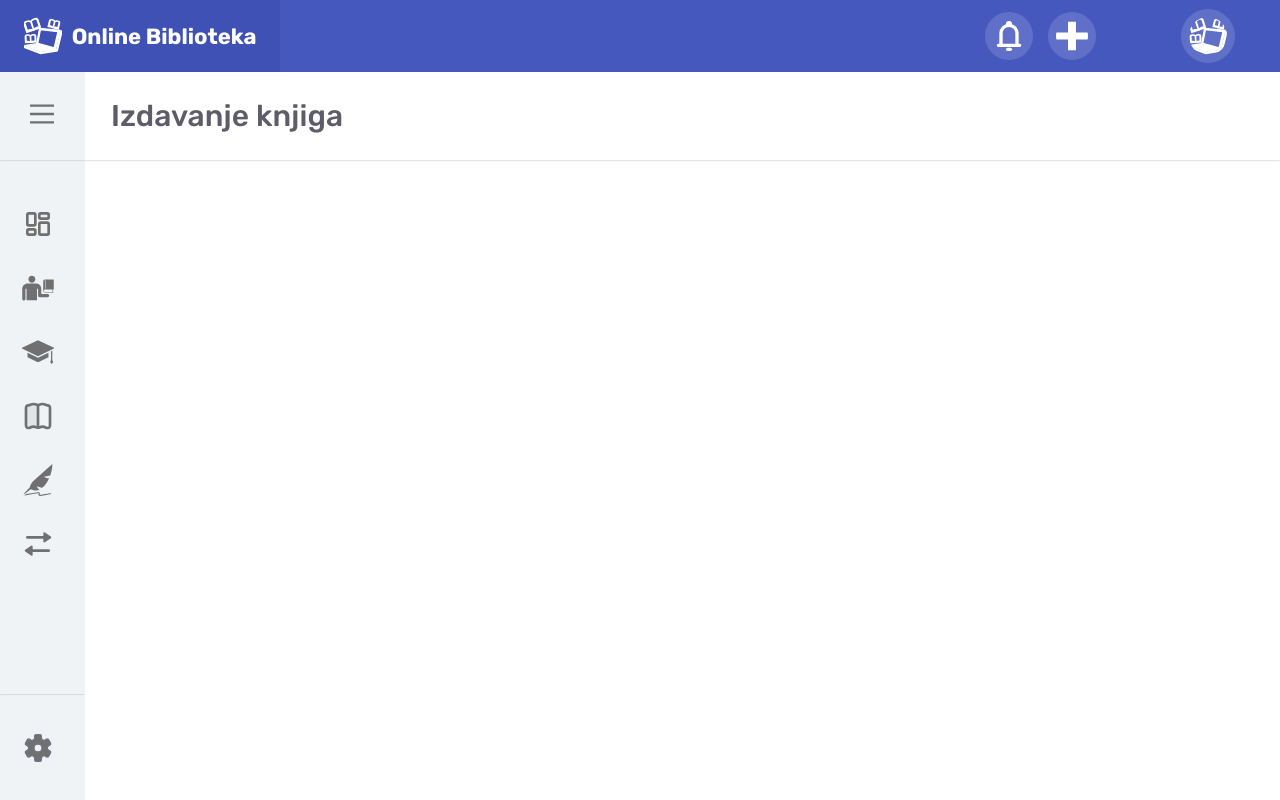
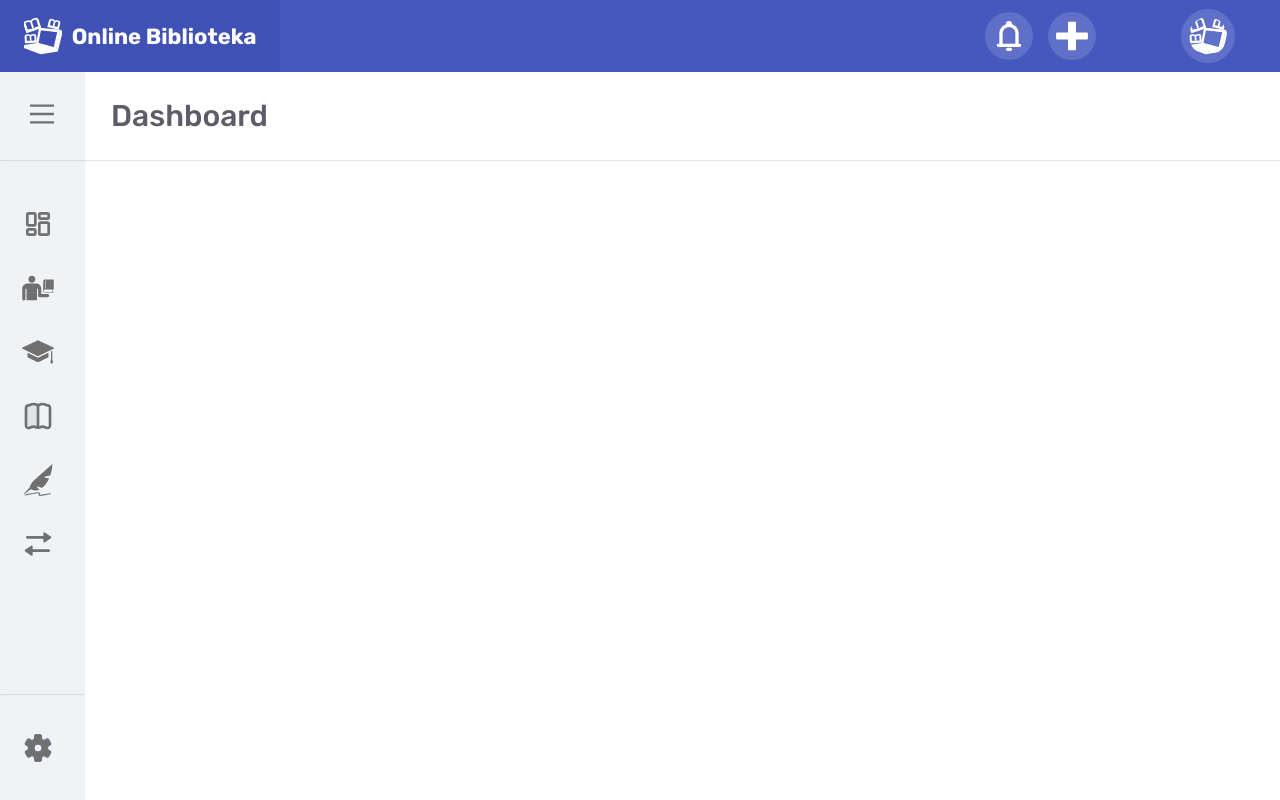
Before and after one commit to UrkeNzY/online-biblioteka, a React (Create React App) app: page /izdavanje-knjiga in a window 1280 px wide. Built offline with nearby package versions, Linux system fonts and the light colour scheme.

Commit message:
Translate components and pages to English

```diff
--- a/src/App.js
+++ b/src/App.js
@@ -9,10 +9,10 @@ import ContentHeader from "./components/UI/Main Page/ContentHeader";
 import DropdownCard from "./components/UI/DropdownCard";
 import NewUserForm from "./components/Forms/NewUserForm";
 import NewBookForm from "./components/Forms/NewBookForm";
-import Bibliotekari from "./components/pages/Bibliotekari";
-import Ucenici from "./components/pages/Ucenici";
-import Autori from "./components/pages/Autori";
-import Knjige from "./components/pages/Knjige";
+import Librarians from "./components/pages/Librarians";
+import Students from "./components/pages/Ucenici";
+import Authors from "./components/pages/Authors";
+import Books from "./components/pages/Knjige";
 
 function App() {
   const [dropdownItems, setDropdownItems] = useState([]);
@@ -41,10 +41,10 @@ function App() {
           <div className="contentContainer">
             <ContentHeader />
             <Routes>
-              <Route path="/bibliotekari" element={<Bibliotekari />} />
-              <Route path="/ucenici" element={<Ucenici />} />
-              <Route path="/autori" element={<Autori />} />
-              <Route path="/evidencijaKnjiga" element={<Knjige />} />
+              <Route path="/librarians" element={<Librarians />} />
+              <Route path="/students" element={<Students />} />
+              <Route path="/authors" element={<Authors />} />
+              <Route path="/book-record" element={<Books />} />
               <Route path="/new-user" element={<NewUserForm />} />
               <Route path="/new-book" element={<NewBookForm />} />
             </Routes>
--- a/src/components/UI/Main Page/ContentHeader.js
+++ b/src/components/UI/Main Page/ContentHeader.js
@@ -7,20 +7,20 @@ const ContentHeader = () => {
 
   const getContentHeaderTitle = () => {
     switch (location.pathname) {
-      case "/bibliotekari":
-        return "Bibliotekari";
-      case "/ucenici":
-        return "Učenici";
-      case "/evidencijaKnjiga":
-        return "Knjige";
-      case "/autori":
-        return "Autori";
-      case "/izdavanje-knjiga":
-        return "Izdavanje knjiga";
+      case "/librarians":
+        return "Librarians";
+      case "/students":
+        return "Students";
+      case "/book-record":
+        return "Books";
+      case "/authors":
+        return "Authors";
+      case "/book-issuing":
+        return "Book Issuing";
       case "/new-user":
-        return "Novi korisnik";
+        return "New User";
       case "/new-book":
-        return "Nova knjiga";
+        return "New Book";
       case "/settings":
         return "Settings";
       default:
--- a/src/components/UI/Main Page/Sidebar.js
+++ b/src/components/UI/Main Page/Sidebar.js
@@ -6,21 +6,21 @@ import classes from "./Sidebar.module.css";
 const sidebarItems = [
   { text: "Dashboard", icon: "images/icons/dashboard.svg", path: "/dashboard" },
   {
-    text: "Bibliotekari",
+    text: "Librarians",
     icon: "images/icons/bibliotekari.svg",
-    path: "/bibliotekari",
+    path: "/librarians",
   },
-  { text: "Učenici", icon: "images/icons/ucenici.svg", path: "/ucenici" },
+  { text: "Students", icon: "images/icons/ucenici.svg", path: "/students" },
   {
-    text: "Knjige",
+    text: "Books",
     icon: "images/icons/knjige.svg",
-    path: "/evidencijaKnjiga",
+    path: "/book-record",
   },
-  { text: "Autori", icon: "images/icons/autori.svg", path: "/autori" },
+  { text: "Authors", icon: "images/icons/autori.svg", path: "/authors" },
   {
-    text: "Izdavanje knjiga",
+    text: "Book Issuing",
     icon: "images/icons/izdavanje-knjiga.svg",
-    path: "/izdavanje-knjiga",
+    path: "/book-issuing",
   },
 ];
 
```
Also changed, not shown: src/components/pages/Authors.js (renamed from src/components/pages/Autori.js), src/components/pages/Librarians.js (renamed from src/components/pages/Bibliotekari.js).
